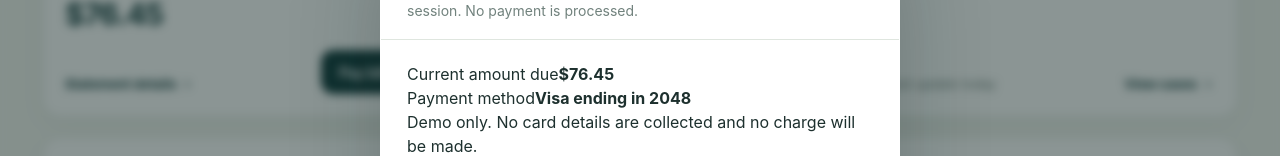
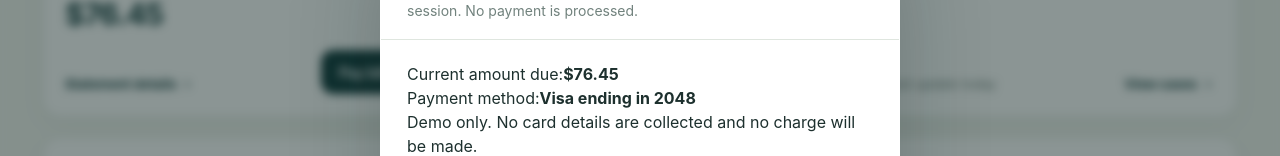
Before and after one commit to a2rp/telecom-customer-portal, a React (Vite) app: page /overview in a window 1280 px wide. Both pictures are taken after a click on the button "Pay bill". Shown: the part 732-888 px from the top of the page. Built offline with nearby package versions, Linux system fonts and the light colour scheme.

Commit message:
Clarify billing dialog labels

```diff
--- a/src/pages/overview/index.jsx
+++ b/src/pages/overview/index.jsx
@@ -12,8 +12,8 @@ const Overview = ({ currentPlan, dataUsed, monthlyTotal, invoicePaid, setInvoice
     description: "This preview records a sample payment in this browser session. No payment is processed.",
     children: (
       <div className={styles.paymentDetails}>
-        <div><span>Current amount due</span><strong>{"$" + billAmount.toFixed(2)}</strong></div>
-        <div><span>Payment method</span><strong>Visa ending in 2048</strong></div>
+        <div><span>Current amount due:</span><strong>{"$" + billAmount.toFixed(2)}</strong></div>
+        <div><span>Payment method:</span><strong>Visa ending in 2048</strong></div>
         <div className={styles.demoNote}>Demo only. No card details are collected and no charge will be made.</div>
         <div className={styles.modalActions}>
           <button type="button" className="button button-secondary" data-dialog-cancel onClick={closeModal}>Cancel</button>
```
